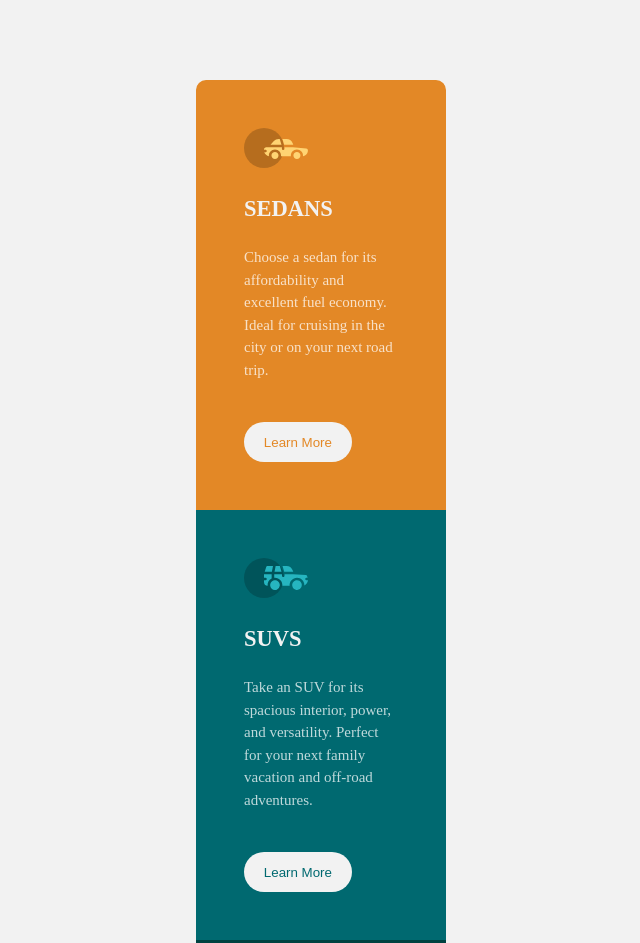
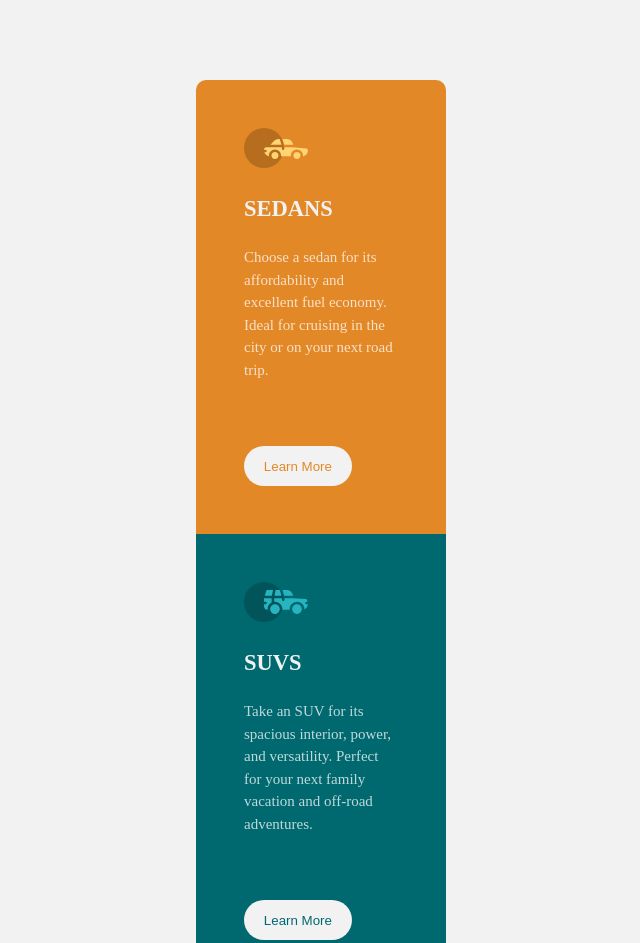
Before and after one commit to robrajcs/3ColumnCard, a plain HTML site: page index.html in a window 1280 px wide. Shown: the top 943 px of the page, without its empty margins (319-959 px from the left). Drawn offline with Linux system fonts and the light colour scheme; a web font is replaced by a local one.

Commit message:
vege fele

```diff
--- a/style.css
+++ b/style.css
@@ -54,7 +54,7 @@ h1 {
 p {
     color: var(--clr-transparent-white);
     line-height: 1.5;
-    height: 22vh;
+    height: 25vh;
 }
 
 button {
```
